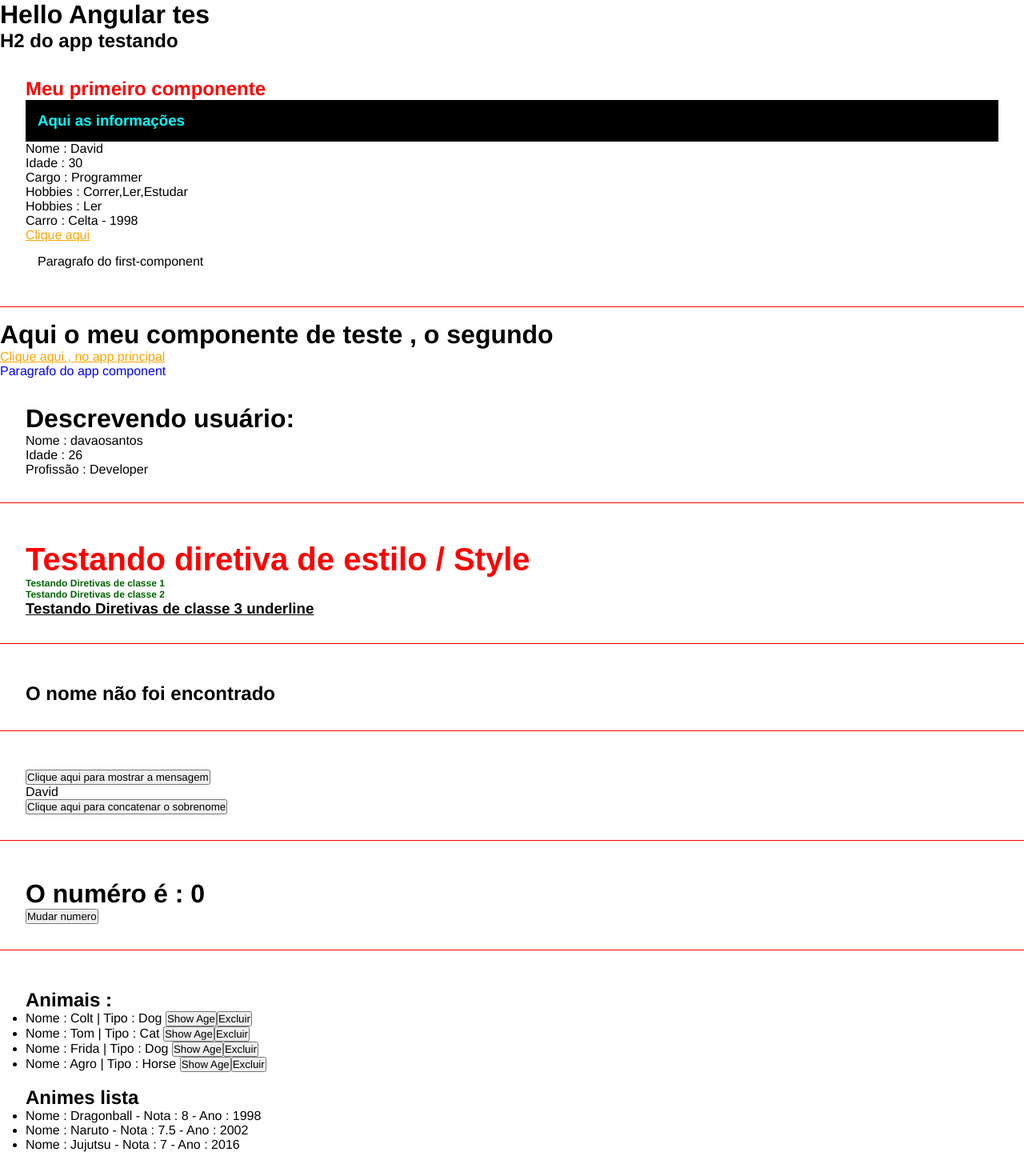
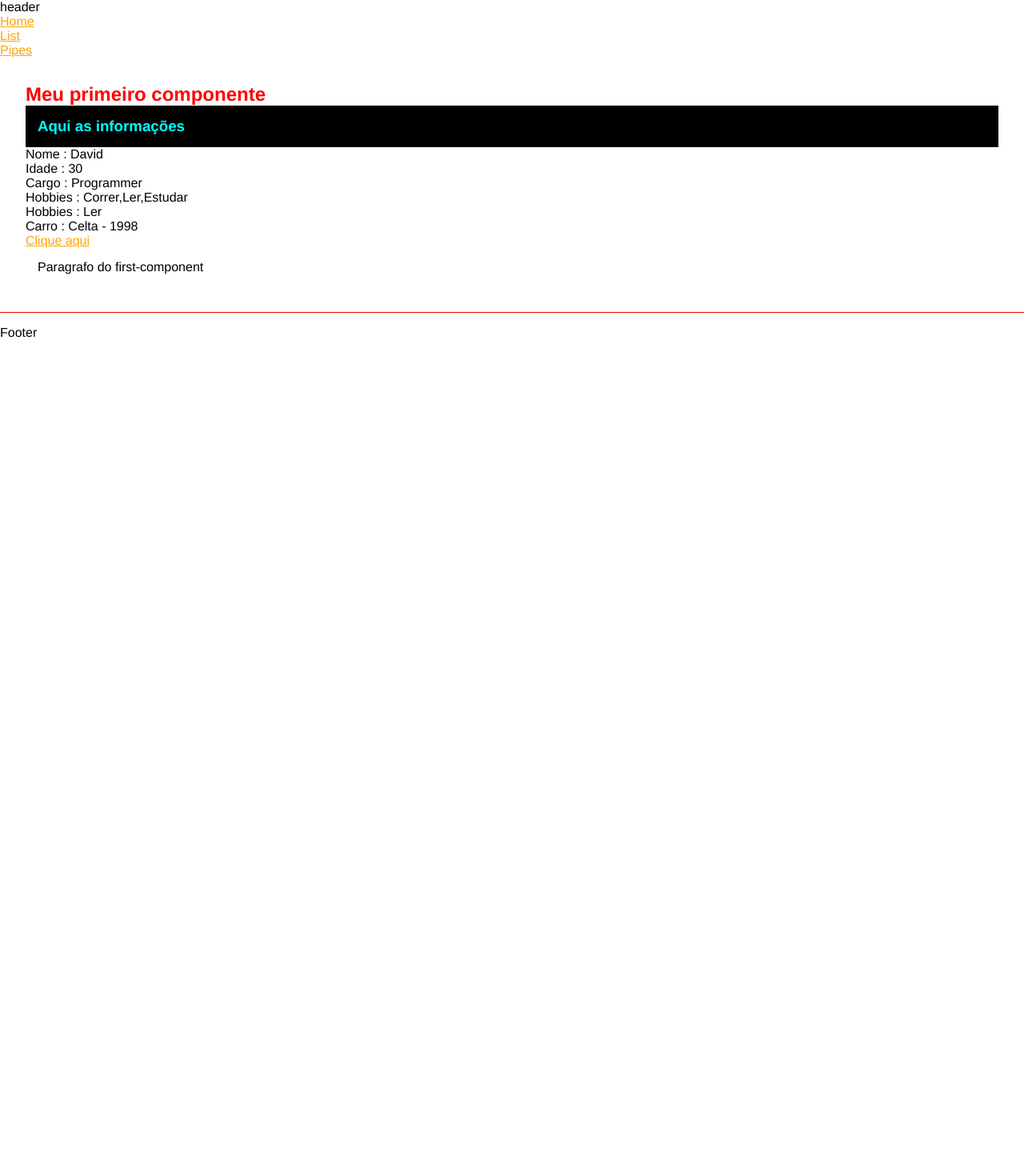
Before and after one commit to davaosantos/Angular-Battisti, an Angular app: page / in a window 1280 px wide. Shown: the top 1470 px of the page at 80% size. After the commit the page ends 925 px from the top, so only its background shows below. Built offline with nearby package versions, Linux system fonts and the light colour scheme.

Commit message:
17 - Angular Router

```diff
--- a/src/app/app.component.html
+++ b/src/app/app.component.html
@@ -1,16 +1,11 @@
-<h1>Hello Angular tes</h1>
-<h2>H2 do app testando</h2>
-<app-first-component></app-first-component>
-<app-second-component></app-second-component>
-<div>
-    <a href="#">Clique aqui , no app principal</a>
-</div>
-<p>Paragrafo do app component</p>
-<app-parent-data [name]="username" [userData]="userData"></app-parent-data>
-<app-directives></app-directives>
-<app-if-render></app-if-render>
-<app-eventos></app-eventos>
-<app-emitter></app-emitter>
-<app-list-render></app-list-render>
-<app-pipes></app-pipes>
-<app-two-way-binding></app-two-way-binding>
+<header>header</header>
+<nav>
+    <a routerLink="/">Home</a>
+    <br>
+    <a routerLink="/list">List</a>
+    <br>
+    <a routerLink="/pipes">Pipes</a>
+</nav>
+<!--Aqui sera a main-->
+<router-outlet></router-outlet>
+<footer>Footer</footer>
--- a/src/app/app.component.ts
+++ b/src/app/app.component.ts
@@ -12,7 +12,7 @@ import { ListRenderComponent } from "./components/list-render/list-render.compon
 import { PipesComponent } from "./components/pipes/pipes.component";
 import { TwoWayBindingComponent } from "./components/two-way-binding/two-way-binding.component";
 import { FormsModule } from '@angular/forms';
-
+import { AppRoutingModule } from './app.routes';
 
 @Component({
   selector: 'app-root',
@@ -20,7 +20,8 @@ import { FormsModule } from '@angular/forms';
     SecondComponentComponent, ParentDataComponent, DirectivesComponent,
      CommonModule, IfRenderComponent, EventosComponent,
      EmitterComponent, ListRenderComponent,
-      PipesComponent, TwoWayBindingComponent, FormsModule],
+      PipesComponent, TwoWayBindingComponent, FormsModule,
+      AppRoutingModule],
   templateUrl: './app.component.html',
   styleUrl: './app.component.css'
 })
--- a/src/app/app.routes.server.ts
+++ b/src/app/app.routes.server.ts
@@ -1,3 +1,4 @@
+
 import { RenderMode, ServerRoute } from '@angular/ssr';
 
 export const serverRoutes: ServerRoute[] = [
--- a/src/app/app.routes.ts
+++ b/src/app/app.routes.ts
@@ -1,3 +1,17 @@
-import { Routes } from '@angular/router';
+import { Routes , RouterModule} from '@angular/router';
+import { FirstComponentComponent } from './components/first-component/first-component.component';
+import { ListRenderComponent } from './components/list-render/list-render.component';
+import { NgModule, Pipe } from '@angular/core';
 
-export const routes: Routes = [];
+export const routes: Routes = [
+    {path : '', component : FirstComponentComponent},
+    {path : 'list', component : ListRenderComponent},
+    {path : 'pipes', component : Pipe}
+];
+
+@NgModule({
+    imports: [RouterModule.forChild(routes)],
+    exports: [RouterModule]
+})
+
+export class AppRoutingModule{}
```
